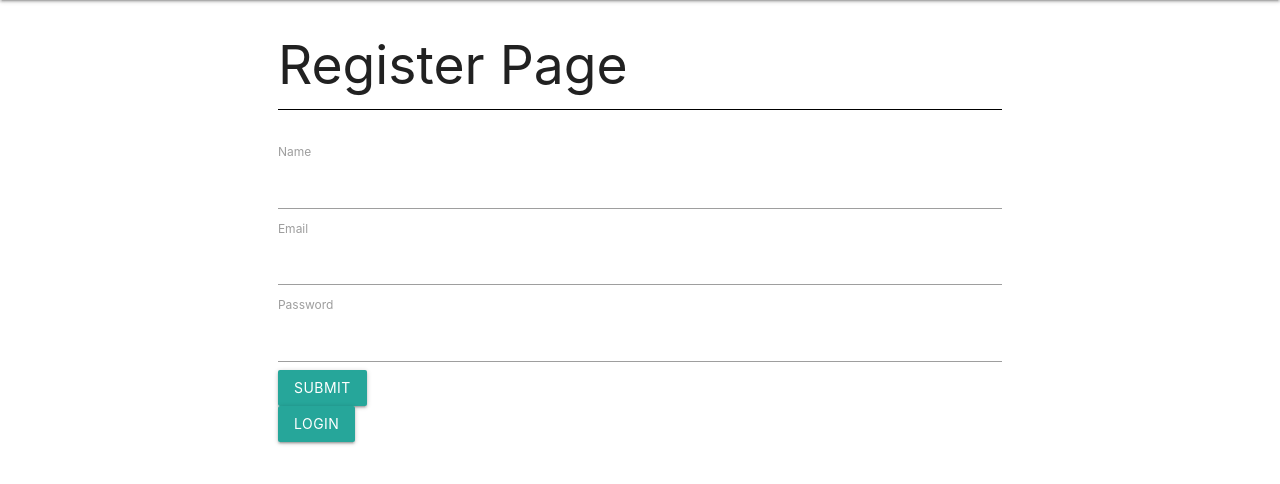
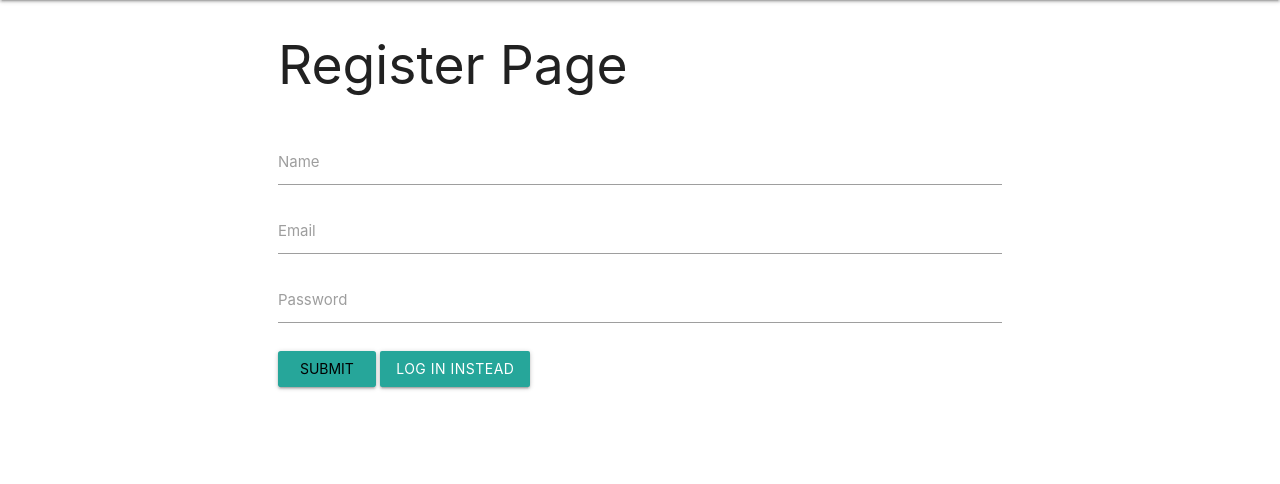
Before and after one commit to phamtony/api-portfolio, a Flask app: page /register in a window 1280 px wide. Shown: the part 64-548 px from the top of the page. Run offline with Flask 2, Linux system fonts and the light colour scheme; some libraries are stand-ins or nearby versions.

Commit message:
macro render field integration

```diff
--- a/forms.py
+++ b/forms.py
@@ -63,13 +63,11 @@ class RegisterForm(FlaskForm):
     name = StringField("Name", validators=[DataRequired()])
     email = StringField("Email", validators=[DataRequired(), Email()])
     password = PasswordField("Password", validators=[DataRequired()])
-    submit = SubmitField("Submit")
 
 
 class LoginForm(FlaskForm):
     email = StringField("Email", validators=[DataRequired(), Email()])
     password = PasswordField("Password", validators=[DataRequired()])
-    submit = SubmitField("Submit")
 
 
 class AccountForm(FlaskForm):
--- a/notes.txt
+++ b/notes.txt
@@ -45,7 +45,6 @@ chardet==4.0.0
 click==7.1.2
 dominate==2.6.0
 Flask==1.1.2 #framework
-Flask-Bootstrap==3.3.7.1 #bootstrap framework
 Flask-CKEditor==0.4.4.1 #for forms, text editor
 Flask-Login==0.5.0 #user login
 Flask-SQLAlchemy==2.5.1 #ORM
--- a/register_login/templates/login_register.html
+++ b/register_login/templates/login_register.html
@@ -1,5 +1,5 @@
 {% extends "base.html" %}
-{% import "bootstrap/wtf.html" as wtf %}
+{% from "_render_form.html" import render_field %}
 
 {% block title %}Portfolio Data - {{ title }}{% endblock %}
 
@@ -17,15 +17,23 @@
                     {% endif %}
                 {% endwith %}
 
-                {{ wtf.quick_form(form, novalidate=True, button_map={"submit": "primary"}) }}
+                <form action="{{ url_for(request.endpoint) }}" method="POST">
+                    {{ form.csrf_token }}
 
-                <div>
-                    {% if title == "Register" %}
-                        <a href="{{ url_for('register_login_page.login') }}"><button type="button" class="btn btn-light">Login</button></a>
-                    {% else %}
-                        <a href="{{ url_for('register_login_page.register') }}"><button type="button" class="btn btn-light">Register</button></a>
-                    {% endif %}
-                </div>
+                    {% for field in form %}
+                        {{ render_field(field) }}
+                    {% endfor %}
+
+                    <div class="form__button-container">
+                        <input class="waves-effect waves-light btn" type="submit" name="submit" id="submit">
+                        {% if title == "Register" %}
+                            <a class="waves-effect waves-light btn" href="{{ url_for('register_login_page.login') }}">Log in instead</a>
+                        {% else %}
+                            <a class="waves-effect waves-light btn" href="{{ url_for('register_login_page.register') }}">Register</a>
+                        {% endif %}
+                    </div>
+                </form>
+
             </div>
         </div>
     </div>
--- a/requirements.txt
+++ b/requirements.txt
@@ -4,7 +4,6 @@ chardet==4.0.0
 click==7.1.2
 dominate==2.6.0
 Flask==1.1.2
-Flask-Bootstrap==3.3.7.1
 Flask-CKEditor==0.4.4.1
 Flask-Login==0.5.0
 Flask-SQLAlchemy==2.5.1
--- a/static/css/style.css
+++ b/static/css/style.css
@@ -4,6 +4,7 @@ h2, h3 {
     margin-bottom: 15px;
 }
 h2 {
+    border-bottom: 0;
     margin-bottom: 30px;
 }
 table img {
@@ -20,3 +21,15 @@ table {
 .table-btn {
     margin: 0 0 75px 0;
 }
+.form__button-container {
+    margin: 20px 0 0 0;
+}
+.error-message {
+    color: #b71c1c;
+    font-size: 12px;
+    margin-top: 0;
+}
+.text-warning {
+    color: #b71c1c;
+    font-size: 12px;
+}
--- /dev/null
+++ b/templates/_render_form.html
@@ -0,0 +1,15 @@
+{% macro render_field(field) %}
+    {% if field.name == 'csrf_token' %}
+    {% else %}
+        <div class="input-field">
+            {{ field.label }}
+            {{ field(**kwargs)|safe }}
+
+            {% if field.errors %}
+                {% for error in field.errors %}
+                    <p class="error-message">{{ error }}</p>
+                {% endfor %}
+            {% endif %}
+        </div>
+    {% endif %}
+{% endmacro %}
```
Also changed, not shown: templates/form_page.html (+0 -7 lines).
